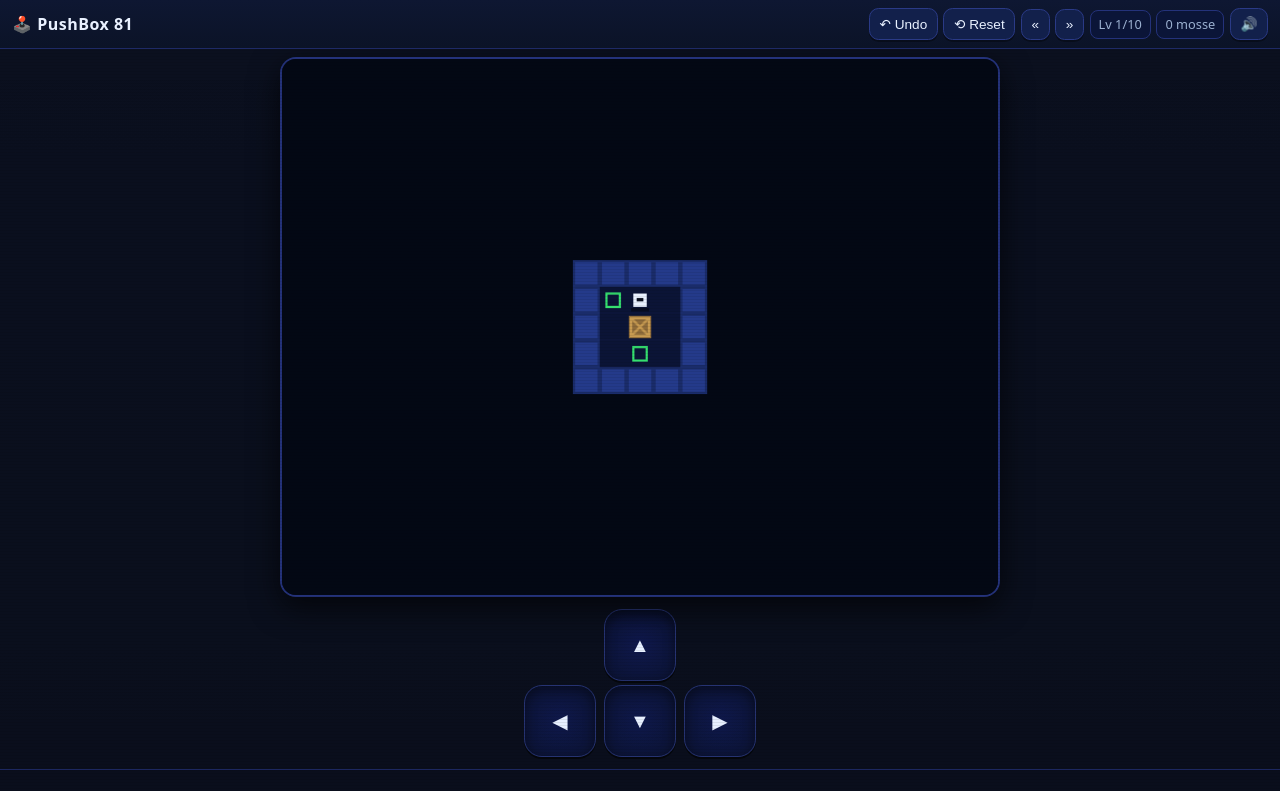
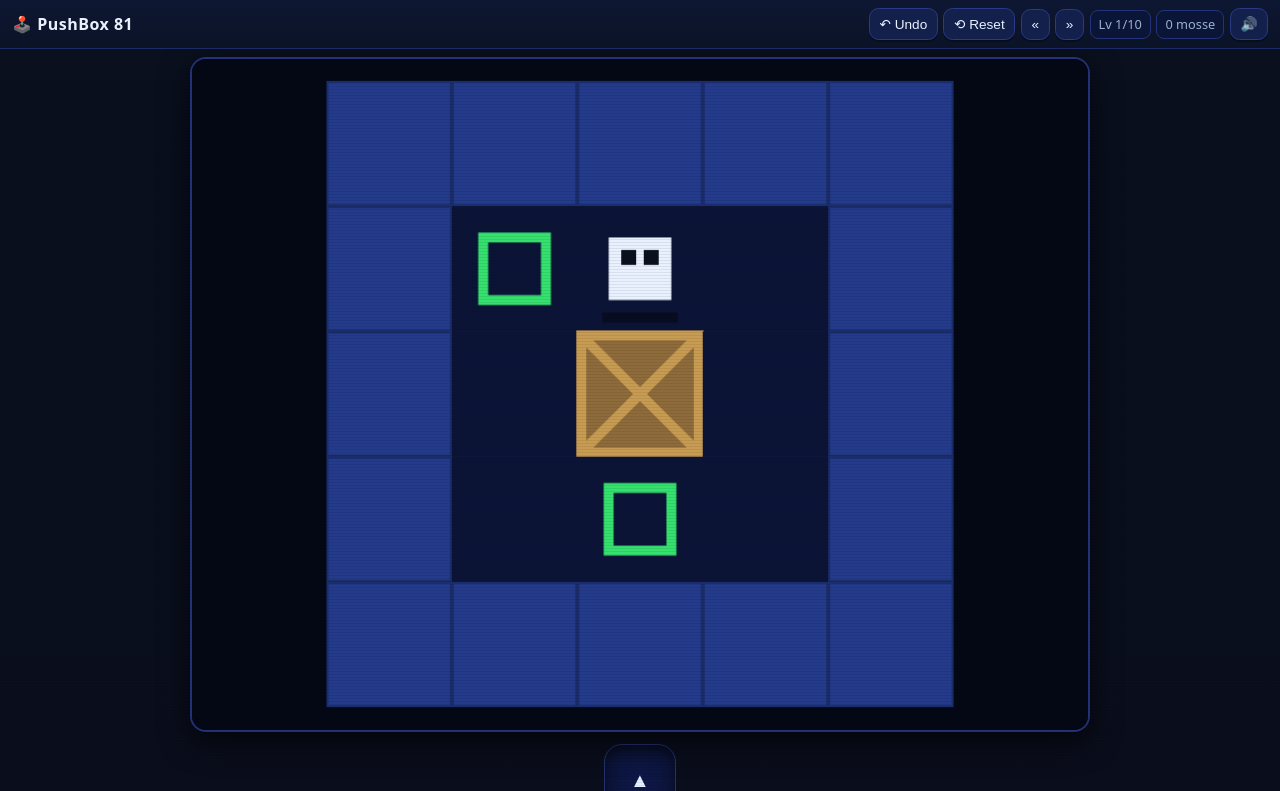
Before and after one commit to pezzaliapp/-PushBox81PWA, a plain HTML site: page index.html in a window 1280 px wide. Both pictures are taken after a click on the button "Su". Shown: the top 791 px of the page. Drawn offline with Linux system fonts and the light colour scheme.

Commit message:
Add files via upload

```diff
--- a/app.js
+++ b/app.js
@@ -1,11 +1,10 @@
-/* PushBox 81 — Sokoban-lite con audio 8-bit e animazioni — © 2025 pezzaliAPP (MIT) */
+/* PushBox 81 — v2 scaling — © 2025 pezzaliAPP (MIT) */
 (() => {
-  // --- Helpers --------------------------------------------------------------
   const $ = sel => document.querySelector(sel);
   const on = (el, ev, fn) => el && el.addEventListener(ev, fn, {passive:false});
   const clamp = (n, a, b) => Math.max(a, Math.min(b, n));
 
-  // --- Audio (sintesi 8-bit style) -----------------------------------------
+  // Audio
   const Audio = (() => {
     const ctx = (window.AudioContext || window.webkitAudioContext) ? new (window.AudioContext||window.webkitAudioContext)() : null;
     let muted = false;
@@ -29,113 +28,46 @@
     };
   })();
 
-  // --- Livelli (piccoli, 10) ------------------------------------------------
   const LEVELS = [
-    // legenda: # muro, @ player, $ cassa, . target
-    [
-      "#####",
-      "#.@ #",
-      "# $ #",
-      "# . #",
-      "#####",
-    ],
-    [
-      "######",
-      "# .  #",
-      "# $$ #",
-      "#  @ #",
-      "######",
-    ],
-    [
-      "########",
-      "#  .   #",
-      "#  $$  #",
-      "#  @   #",
-      "########",
-    ],
-    [
-      "########",
-      "# .  ###",
-      "# $$  .#",
-      "#  @   #",
-      "########",
-    ],
-    [
-      "########",
-      "#  .   #",
-      "###$####",
-      "#  @   #",
-      "#   $  #",
-      "#   .  #",
-      "########",
-    ],
-    [
-      "########",
-      "# .  . #",
-      "# $$ $ #",
-      "#  @   #",
-      "########",
-    ],
-    [
-      "#########",
-      "#  . .  #",
-      "# $$ $  #",
-      "##   ####",
-      "#   @   #",
-      "#########",
-    ],
-    [
-      "#########",
-      "# .   . #",
-      "# $$ $$ #",
-      "#   @   #",
-      "#########",
-    ],
-    [
-      "#########",
-      "# . . . #",
-      "# $$$$  #",
-      "#   @   #",
-      "#########",
-    ],
-    [
-      "#########",
-      "# . . . #",
-      "# $$$$  #",
-      "###   ###",
-      "#   @   #",
-      "#########",
-    ]
+    ["#####","#.@ #","# $ #","# . #","#####"],
+    ["######","# .  #","# $$ #","#  @ #","######"],
+    ["########","#  .   #","#  $$  #","#  @   #","########"],
+    ["########","# .  ###","# $$  .#","#  @   #","########"],
+    ["########","#  .   #","###$####","#  @   #","#   $  #","#   .  #","########"],
+    ["########","# .  . #","# $$ $ #","#  @   #","########"],
+    ["#########","#  . .  #","# $$ $  #","##   ####","#   @   #","#########"],
+    ["#########","# .   . #","# $$ $$ #","#   @   #","#########"],
+    ["#########","# . . . #","# $$$$  #","#   @   #","#########"],
+    ["#########","# . . . #","# $$$$  #","###   ###","#   @   #","#########"]
   ];
 
-  // --- Stato ---------------------------------------------------------------
-  const TILE = 24; // dimensione cella
+  let TILE = 24;
   let levelIndex = +localStorage.getItem('pb81.level') || 0;
-  levelIndex = clamp(levelIndex, 0, LEVELS.length-1);
-  let grid = [];      // matrice dei caratteri
-  let W=0, H=0;
-  let px=0, py=0;     // player grid coords
-  let anim = null;    // animazione in corso
-  let history = [];   // stack per undo
-  let moves = 0;
+  let grid = []; let W=0, H=0; let px=0, py=0;
+  let anim = null; let history = []; let moves = 0;
 
   const canvas = $("#game"), ctx = canvas.getContext("2d");
   const msg = $("#msg");
+
+  function resizeAndFit(){
+    const rect = canvas.getBoundingClientRect();
+    const dpr = Math.max(1, Math.min(2, window.devicePixelRatio || 1));
+    canvas.width = Math.floor(rect.width * dpr);
+    canvas.height = Math.floor(rect.height * dpr);
+    ctx.setTransform(dpr, 0, 0, dpr, 0, 0);
+    const maxW = rect.width * 0.94;
+    const maxH = rect.height * 0.94;
+    TILE = Math.max(14, Math.floor(Math.min(maxW / W, maxH / H)));
+  }
 
   function loadLevel(i){
     levelIndex = clamp(i, 0, LEVELS.length-1);
     const rows = LEVELS[levelIndex];
     H = rows.length; W = Math.max(...rows.map(r=>r.length));
     grid = Array.from({length:H}, (_,y) => Array.from({length:W}, (_,x) => rows[y][x] || ' '));
-    // trova player
-    for(let y=0;y<H;y++) for(let x=0;x<W;x++){
-      if(grid[y][x] === '@'){ px=x; py=y; grid[y][x]=' '; }
-    }
-    history = [];
-    moves = 0;
-    updateHUD();
-    fitCanvas();
-    draw();
+    for(let y=0;y<H;y++) for(let x=0;x<W;x++) if(grid[y][x]==='@'){ px=x; py=y; grid[y][x]=' '; }
+    history=[]; moves=0; updateHUD();
+    resizeAndFit(); draw();
     flash(`Livello ${levelIndex+1} pronto. Sposta le casse sui punti.`);
     localStorage.setItem('pb81.level', levelIndex);
   }
@@ -145,62 +77,42 @@
     $("#movesInfo").textContent = `${moves} mosse`;
   }
 
-  function fitCanvas(){
-    // adatta il canvas mantenendo 4:3; dimensione interna in px già ok
-    const maxTile = Math.floor(Math.min(canvas.clientWidth / W, (canvas.clientWidth*0.75) / H));
-    // ...solo logica di disegno usa TILE virtuale; il canvas resta 640x480
-  }
-
-  // --- Disegno --------------------------------------------------------------
   function draw(){
     ctx.imageSmoothingEnabled = false;
     ctx.fillStyle = "#030814";
     ctx.fillRect(0,0,canvas.width,canvas.height);
+    const rect = canvas.getBoundingClientRect();
     const gw = W*TILE, gh=H*TILE;
-    const sx = Math.floor((canvas.width - gw)/2);
-    const sy = Math.floor((canvas.height - gh)/2);
+    const sx = Math.floor((rect.width - gw)/2);
+    const sy = Math.floor((rect.height - gh)/2);
 
-    // griglia & background
     for(let y=0;y<H;y++){
       for(let x=0;x<W;x++){
         const ch = grid[y][x];
         const tx = sx + x*TILE, ty= sy + y*TILE;
-        // pavimento
         ctx.fillStyle = "#0b1436";
         ctx.fillRect(tx,ty,TILE,TILE);
-        // scanline grid
         ctx.fillStyle = "#0e173c";
         ctx.fillRect(tx, ty+TILE-1, TILE, 1);
-        // muro
         if(ch === '#'){
-          ctx.fillStyle = "#1a2c6a";
-          ctx.fillRect(tx,ty,TILE,TILE);
-          ctx.fillStyle = "#243a8a";
-          ctx.fillRect(tx+2,ty+2,TILE-4,TILE-4);
+          ctx.fillStyle = "#1a2c6a"; ctx.fillRect(tx,ty,TILE,TILE);
+          ctx.fillStyle = "#243a8a"; ctx.fillRect(tx+2,ty+2,TILE-4,TILE-4);
         }
-        // target
         if(ch === '.' || ch === '*'){
-          ctx.strokeStyle = "#35e06f";
-          ctx.lineWidth = 2;
-          ctx.strokeRect(tx+6,ty+6,TILE-12,TILE-12);
+          ctx.strokeStyle = "#35e06f"; ctx.lineWidth = Math.max(2, Math.floor(TILE/12));
+          ctx.strokeRect(tx+TILE*0.25,ty+TILE*0.25,TILE*0.5,TILE*0.5);
         }
-        // cassa
-        if(ch === '$' || ch === '*'){
-          drawCrate(tx,ty);
-        }
+        if(ch === '$' || ch === '*'){ drawCrate(tx,ty); }
       }
     }
-    // player
     const p = anim ? anim.pos() : {x:px, y:py};
     drawPlayer(sx + p.x*TILE, sy + p.y*TILE);
   }
 
   function drawCrate(x,y){
     const t=TILE;
-    ctx.fillStyle = "#8e6b3a";
-    ctx.fillRect(x+2,y+2,t-4,t-4);
-    ctx.strokeStyle = "#c89b52";
-    ctx.lineWidth = 2;
+    ctx.fillStyle = "#8e6b3a"; ctx.fillRect(x+2,y+2,t-4,t-4);
+    ctx.strokeStyle = "#c89b52"; ctx.lineWidth = Math.max(2, Math.floor(TILE/12));
     ctx.strokeRect(x+4,y+4,t-8,t-8);
     ctx.beginPath();
     ctx.moveTo(x+4,y+4); ctx.lineTo(x+t-4,y+t-4);
@@ -210,59 +122,38 @@
 
   function drawPlayer(x,y){
     const t=TILE;
-    // corpo
-    ctx.fillStyle = "#e9f1ff";
-    ctx.fillRect(x+6,y+6,t-12,t-12);
-    // occhi
+    ctx.fillStyle = "#e9f1ff"; ctx.fillRect(x+t*0.25,y+t*0.25,t*0.5,t*0.5);
     ctx.fillStyle = "#0a0f1e";
-    ctx.fillRect(x+9,y+10,3,3);
-    ctx.fillRect(x+t-12,y+10,3,3);
-    // ombra
-    ctx.fillStyle = "#0006";
-    ctx.fillRect(x+4,y+t-5,t-8,3);
+    const e = Math.max(2,Math.floor(t*0.12));
+    ctx.fillRect(x+t*0.35,y+t*0.35,e,e);
+    ctx.fillRect(x+t*0.53,y+t*0.35,e,e);
+    ctx.fillStyle = "#0006"; ctx.fillRect(x+t*0.2,y+t*0.85,t*0.6,Math.max(2,Math.floor(t*0.08)));
   }
 
-  // --- Input ----------------------------------------------------------------
   const DIRS = {left:[-1,0], right:[1,0], up:[0,-1], down:[0,1]};
   function tryMove(dx,dy){
-    if(anim) return; // no spam during tween
+    if(anim) return;
     const nx = px+dx, ny=py+dy;
     if(!inBounds(nx,ny) || grid[ny][nx]==='#'){ Audio.block(); return; }
-    let pushed = false;
+    let pushed=false;
     if(isBox(nx,ny)){
-      const bx = nx+dx, by = ny+dy;
+      const bx=nx+dx, by=ny+dy;
       if(!inBounds(bx,by) || isWall(bx,by) || isBox(bx,by)){ Audio.block(); return; }
-      // push
-      saveState();
-      moveBox(nx,ny,bx,by);
-      pushed = true;
-    } else {
-      saveState();
-    }
-    // animate player
-    startAnim(px,py, nx,ny, pushed ? 80 : 60);
-    px = nx; py = ny;
-    moves++; updateHUD();
+      saveState(); moveBox(nx,ny,bx,by); pushed=true;
+    } else { saveState(); }
+    startAnim(px,py,nx,ny,pushed?80:60);
+    px=nx; py=ny; moves++; updateHUD();
     if(pushed) Audio.push(); else Audio.move();
-    // vittoria?
-    if(isWin()){
-      setTimeout(()=>{ Audio.win(); flash("🎉 Livello completato!"); }, 120);
-      setTimeout(()=> loadLevel(levelIndex+1), 1000);
-    }
+    if(isWin()){ setTimeout(()=>{ Audio.win(); flash("🎉 Livello completato!"); },120); setTimeout(()=>loadLevel(levelIndex+1),900); }
   }
 
   function startAnim(ax,ay,bx,by,dur=80){
     const t0 = performance.now();
-    anim = {
-      pos(){
-        const k = clamp((performance.now()-t0)/dur, 0, 1);
-        return { x: ax + (bx-ax)*k, y: ay + (by-ay)*k };
-      }
-    };
     const step = () => {
+      const k = clamp((performance.now()-t0)/dur, 0, 1);
+      anim = { pos(){ return {x: ax + (bx-ax)*k, y: ay + (by-ay)*k}; } };
       draw();
-      if(performance.now()-t0 < dur){ requestAnimationFrame(step); }
-      else { anim=null; draw(); }
+      if(k<1) requestAnimationFrame(step); else { anim=null; draw(); }
     };
     step();
   }
@@ -272,117 +163,58 @@
   function inBounds(x,y){ return x>=0 && y>=0 && x<W && y<H; }
 
   function moveBox(x1,y1,x2,y2){
-    const from = grid[y1][x1];
-    const to = grid[y2][x2];
-    // rimuovi dalla cella sorgente mantenendo target
+    const from = grid[y1][x1]; const to = grid[y2][x2];
     grid[y1][x1] = (from==='*') ? '.' : ' ';
-    // posiziona nella destinazione
     grid[y2][x2] = (to==='.' ? '*' : '$');
   }
 
   function isWin(){
-    for(let y=0;y<H;y++)
-      for(let x=0;x<W;x++)
-        if(grid[y][x]==='.') return false;
+    for(let y=0;y<H;y++) for(let x=0;x<W;x++) if(grid[y][x]==='.') return false;
     return true;
   }
 
-  function saveState(){
-    // copia leggera
-    history.push({grid: grid.map(r=>r.slice()), px, py, moves});
-    if(history.length>100) history.shift();
-  }
+  function saveState(){ history.push({grid: grid.map(r=>r.slice()), px, py, moves}); if(history.length>100) history.shift(); }
   function undo(){
-    const st = history.pop();
-    if(!st){ Audio.block(); return; }
-    grid = st.grid; px=st.px; py=st.py; moves=st.moves;
-    updateHUD(); draw(); Audio.move();
+    const st = history.pop(); if(!st){ Audio.block(); return; }
+    grid = st.grid; px=st.px; py=st.py; moves=st.moves; updateHUD(); draw(); Audio.move();
   }
 
-  // --- UI wiring ------------------------------------------------------------
   on($("#btnUndo"), "click", e=> undo());
   on($("#btnReset"), "click", e=> loadLevel(levelIndex));
   on($("#btnPrev"), "click", e=> loadLevel(levelIndex-1));
   on($("#btnNext"), "click", e=> loadLevel(levelIndex+1));
-  on($("#btnMute"), "click", e=> {
-    const on = Audio.toggle();
-    $("#btnMute").textContent = on ? "🔊" : "🔈";
-  });
+  on($("#btnMute"), "click", e=> { const on = Audio.toggle(); $("#btnMute").textContent = on ? "🔊" : "🔈"; });
 
-  // keyboard
   on(window, "keydown", e=>{
     const k = e.key.toLowerCase();
     if(["arrowup","w"].includes(k)) { e.preventDefault(); tryMove(0,-1); }
     else if(["arrowdown","s"].includes(k)) { e.preventDefault(); tryMove(0,1); }
     else if(["arrowleft","a"].includes(k)) { e.preventDefault(); tryMove(-1,0); }
     else if(["arrowright","d"].includes(k)) { e.preventDefault(); tryMove(1,0); }
-    else if(k === 'u') undo();
-    else if(k === 'r') loadLevel(levelIndex);
+    else if(k === 'u') undo(); else if(k === 'r') loadLevel(levelIndex);
   });
 
-  // virtual pad
   document.querySelectorAll(".key").forEach(btn=>{
-    on(btn, "touchstart", ev=>{
-      ev.preventDefault();
-      const d = btn.dataset.dir;
-      const [dx,dy] = DIRS[d];
-      tryMove(dx,dy);
-    });
-    on(btn, "click", ev=>{
-      const d = btn.dataset.dir;
-      const [dx,dy] = DIRS[d];
-      tryMove(dx,dy);
-    });
+    on(btn, "touchstart", ev=>{ ev.preventDefault(); const [dx,dy] = DIRS[btn.dataset.dir]; tryMove(dx,dy); });
+    on(btn, "click", ev=>{ const [dx,dy] = DIRS[btn.dataset.dir]; tryMove(dx,dy); });
   });
 
-  // swipe on canvas
   let sx=0, sy=0, dx=0, dy=0;
-  on(canvas, "touchstart", e=>{
-    const t=e.touches[0]; sx=t.clientX; sy=t.clientY;
-  });
-  on(canvas, "touchmove", e=>{
-    const t=e.touches[0]; dx=t.clientX-sx; dy=t.clientY-sy;
-  });
-  on(canvas, "touchend", e=>{
-    if(Math.abs(dx)>20 || Math.abs(dy)>20){
-      if(Math.abs(dx)>Math.abs(dy)) tryMove(dx>0?1:-1,0);
-      else tryMove(0, dy>0?1:-1);
-    }
-    dx=dy=0;
-  });
+  on(canvas, "touchstart", e=>{ const t=e.touches[0]; sx=t.clientX; sy=t.clientY; });
+  on(canvas, "touchmove", e=>{ const t=e.touches[0]; dx=t.clientX-sx; dy=t.clientY-sy; });
+  on(canvas, "touchend", e=>{ if(Math.abs(dx)>20 || Math.abs(dy)>20){ if(Math.abs(dx)>Math.abs(dy)) tryMove(dx>0?1:-1,0); else tryMove(0, dy>0?1:-1);} dx=dy=0; });
 
-  // messages
   let hideTO=null;
-  function flash(text){
-    msg.textContent = text;
-    msg.classList.remove("hide");
-    clearTimeout(hideTO);
-    hideTO = setTimeout(()=> msg.classList.add("hide"), 1200);
-  }
+  function flash(text){ msg.textContent = text; msg.classList.remove("hide"); clearTimeout(hideTO); hideTO = setTimeout(()=> msg.classList.add("hide"), 1200); }
 
-  // --- Install prompt PWA ---------------------------------------------------
   let deferredPrompt=null;
-  window.addEventListener('beforeinstallprompt', (e)=>{
-    e.preventDefault();
-    deferredPrompt=e;
-    $("#btnInstall").classList.remove("hide");
-  });
-  on($("#btnInstall"), "click", async ()=>{
-    if(deferredPrompt){
-      deferredPrompt.prompt();
-      await deferredPrompt.userChoice;
-      $("#btnInstall").classList.add("hide");
-      deferredPrompt=null;
-    }
-  });
+  window.addEventListener('beforeinstallprompt', (e)=>{ e.preventDefault(); deferredPrompt=e; $("#btnInstall").classList.remove("hide"); });
+  on($("#btnInstall"), "click", async ()=>{ if(deferredPrompt){ deferredPrompt.prompt(); await deferredPrompt.userChoice; $("#btnInstall").classList.add("hide"); deferredPrompt=null; }});
 
-  // --- Avvio ---------------------------------------------------------------
-  if('serviceWorker' in navigator){
-    navigator.serviceWorker.register('./sw.js');
-  }
+  on(window, "resize", ()=>{ resizeAndFit(); draw(); });
+  on(window, "orientationchange", ()=>{ setTimeout(()=>{ resizeAndFit(); draw(); }, 200); });
+
+  if('serviceWorker' in navigator){ navigator.serviceWorker.register('./sw.js'); }
   loadLevel(levelIndex);
-  // attiva audio su primo tocco iOS
-  on(window, "touchend", () => {
-    try { (new AudioContext()).resume?.(); } catch {}
-  });
+  on(window, "touchend", () => { try { (new AudioContext()).resume?.(); } catch {} });
 })();
--- a/style.css
+++ b/style.css
@@ -14,7 +14,7 @@ html,body{height:100%; margin:0; background:var(--bg); color:var(--ink); font:16
 .badge{background:#0b1538; border:1px solid #24327a; padding:.25rem .5rem; border-radius:.5rem; font-size:.8rem; color:var(--muted)}
 
 .stage-wrap{position:relative; display:grid; place-items:center; padding:.5rem 1rem}
-canvas#game{width:100%; max-width:720px; height:auto; aspect-ratio:4/3; background:#02060f; border:2px solid #24327a; border-radius:16px; box-shadow:0 10px 30px #000a, inset 0 0 0 3px #0a1340}
+canvas#game{width:100%; max-width:900px; height:auto; aspect-ratio:4/3; background:#02060f; border:2px solid #24327a; border-radius:16px; box-shadow:0 10px 30px #000a, inset 0 0 0 3px #0a1340}
 .msg{position:absolute; inset:auto 1rem 1rem 1rem; background:#061033cc; border:1px solid #2a3a86; border-radius:12px; padding:1rem; text-align:center}
 .msg.hide{display:none}
 
@@ -30,7 +30,6 @@ canvas#game{width:100%; max-width:720px; height:auto; aspect-ratio:4/3; backgrou
 .crt::before{content:""; position:absolute; inset:0; pointer-events:none; background:linear-gradient(rgba(255,255,255,.02),rgba(0,0,0,.08)); mix-blend-mode:overlay}
 .crt::after{content:""; position:absolute; inset:0; pointer-events:none; background:repeating-linear-gradient(0deg, #0000 0 2px, #0002 2px 3px); opacity:.55}
 
-/* Small screens */
 @media (max-width:380px){
   .key{width:64px;height:64px}
 }
--- a/sw.js
+++ b/sw.js
@@ -1,5 +1,5 @@
 // sw.js — cache statico per PWA offline
-const CACHENAME = 'pushbox81-v1';
+const CACHENAME = 'pushbox81-v2';
 const ASSETS = [
   './',
   './index.html',
@@ -18,7 +18,6 @@ self.addEventListener('activate', e=>{
 self.addEventListener('fetch', e=>{
   e.respondWith(
     caches.match(e.request).then(res => res || fetch(e.request).then(resp => {
-      // opzionale: cache on the fly per GET
       if(e.request.method==='GET'){
         const copy = resp.clone();
         caches.open(CACHENAME).then(c=>c.put(e.request, copy));
```
Also changed, not shown: index.html (+1 -1 lines), 1 other file.
